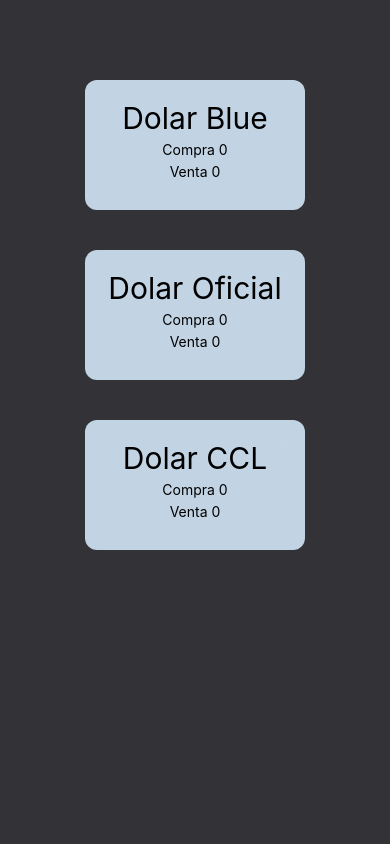
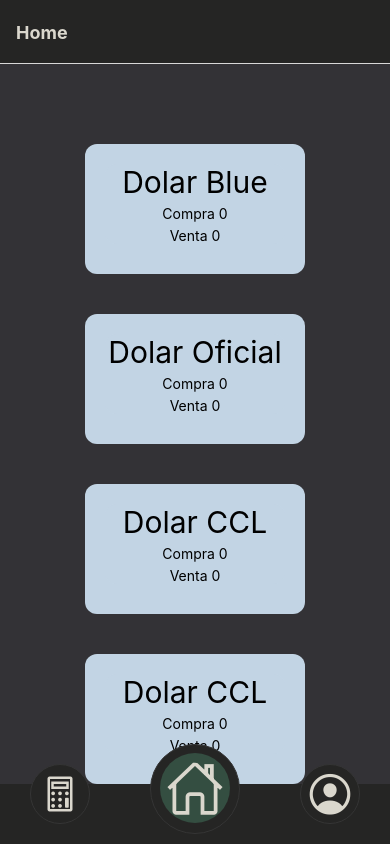
Before and after one commit to juanmarsilva/dolarApp, a React Native app in the folder client/: screen /Home in a window 390 px wide. Built offline with nearby package versions, Linux system fonts and the light colour scheme; no server answers.

Commit message:
NavBar y navegacion de screens, falta ultimar detalles

```diff
--- a/client/App.style.tsx
+++ b/client/App.style.tsx
@@ -24,6 +24,9 @@ const styles = StyleSheet.create({
       borderRadius: 12,
       backgroundColor: '#C2D4E4'
     },
+    title: {
+      backgroundColor: 'transparent',
+    }
   });
 
 export default styles
--- a/client/App.tsx
+++ b/client/App.tsx
@@ -1,18 +1,62 @@
 import React from "react";
-import { ScrollView } from "react-native";
-import styles from "./App.style";
-import Home from "./Screens/Home";
+import store from "./Redux/store";
 import { Provider } from "react-redux";
-import store from "./Redux/store";
+import { NavigationContainer } from "@react-navigation/native";
+import { createNativeStackNavigator } from '@react-navigation/native-stack';
+import Home from "./Screens/HomeScreen";
+import ProfileScreen from "./Screens/ProfileScreen";
+import BalanceScreen from "./Screens/BalanceScreen";
 // https://cors-solucion.herokuapp.com/
 // const URL = 'https://api-dolar-argentina.herokuapp.com/api/'
+
+const Stack = createNativeStackNavigator();
 
 export default function App() {
   return (
     <Provider store={store}>
-      <ScrollView style={styles.container}>
-        <Home />
-      </ScrollView>
+      <NavigationContainer>
+        <Stack.Navigator>
+          <Stack.Screen
+            name="Home"
+            component={Home}
+            options={{title: 'Home',
+              headerStyle: {
+                backgroundColor: '#252524',
+              },
+              headerTintColor: '#dad7cd',
+              headerTitleStyle: {
+                fontWeight: 'bold',
+              },
+            }}
+          />
+          <Stack.Screen
+            name="Profile"
+            component={ProfileScreen}
+            options={{title: 'Profile',
+              headerStyle: {
+                backgroundColor: '#252524',
+              },
+              headerTintColor: '#dad7cd',
+              headerTitleStyle: {
+                fontWeight: 'bold',
+              },
+            }}
+          />
+          <Stack.Screen
+            name="Balance"
+            component={BalanceScreen}
+            options={{title: 'Balance',
+              headerStyle: {
+                backgroundColor: '#252524',
+              },
+              headerTintColor: '#dad7cd',
+              headerTitleStyle: {
+                fontWeight: 'bold',
+              },
+            }}
+          />
+      </Stack.Navigator>
+      </NavigationContainer>
     </Provider>
   );
-}
+};
--- /dev/null
+++ b/client/Components/NavBar.tsx
@@ -0,0 +1,116 @@
+import React from 'react';
+import { View, StyleSheet, Image, Button, Pressable  } from 'react-native';
+import Ionicons from '@expo/vector-icons/Ionicons';
+
+export const NavBar = ({ navigation, route }: any) => {
+
+    return (
+        <View style={styles.container} >
+            <View style={styles.button} >
+                <Pressable onPress={() => navigation.navigate('Balance')}>
+                    <Ionicons name="calculator-outline" size={40} color={icon_color} />
+                    {
+                        route.name === 'Balance'
+                        ? <View style={styles.balance} ></View>
+                        : <></>
+                    }
+                </Pressable>
+            </View>
+            <View style={styles.centralButton} >
+                <Pressable onPress={() => navigation.navigate('Home')}>
+                    <Ionicons name="home-outline" size={60} color={icon_color} />
+                    {
+                        route.name === 'Home'
+                        ? <View style={styles.home} ></View>
+                        : <></>
+                    }
+                </Pressable>
+            </View>
+            <View style={styles.button}>
+                <Pressable onPress={() => navigation.navigate('Profile')}>
+                    <Ionicons name="person-circle-outline" size={50} color={icon_color} />
+                    {
+                        route.name === 'Profile'
+                        ? <View style={styles.profile} ></View>
+                        : <></>
+                    }
+                </Pressable>
+            </View>
+        </View>
+    );
+};
+
+const background_color = '#252524';
+const button_color = '#252524';
+const border_color = '#353535';
+const icon_color = '#dad7cd';
+
+const styles = StyleSheet.create({
+    container: {
+        position: 'relative',
+        backgroundColor: background_color,
+        width: '100%',
+        height: 60,
+        bottom: 0,
+        display: 'flex',
+        flexDirection: 'row',
+        justifyContent: 'space-around',
+    },
+    button: {
+        position: 'relative',
+        width: 60,
+        borderRadius: 50,
+        top: -20,
+        backgroundColor: button_color,
+        borderColor: border_color,
+        borderWidth: .5,
+        justifyContent: 'center',
+        alignItems: 'center'
+    },
+    centralButton: {
+        position: 'relative',
+        width: 90,
+        height: 90,
+        borderRadius: 50,
+        top: -40,
+        backgroundColor: button_color,
+        borderColor: border_color,
+        borderWidth: .5,
+        justifyContent: 'center',
+        alignItems: 'center'
+    },
+    buttons: {
+        backgroundColor: 'transparent',
+        border: 'none',
+    },
+    balance: {
+        position: 'absolute',
+        zIndex: -5,
+        width: 45,
+        height: 45,
+        backgroundColor: '#344e41',
+        borderRadius: 100,
+        top: -1,
+        left: -3,
+    },
+    home: {
+        position: 'absolute',
+        zIndex: -5,
+        width: 70,
+        height: 70,
+        backgroundColor: '#344e41',
+        borderRadius: 100,
+        top: -3,
+        left: -5,
+    },
+    profile: {
+        position: 'absolute',
+        zIndex: -5,
+        width: 45,
+        height: 45,
+        backgroundColor: '#344e41',
+        borderRadius: 100,
+        top: 4,
+        left: 2,
+    }
+});
--- /dev/null
+++ b/client/Screens/BalanceScreen.tsx
@@ -0,0 +1,33 @@
+import React from 'react';
+import { View, Text, StyleSheet } from 'react-native';
+import { NavBar } from '../Components/NavBar';
+
+const BalanceScreen = ({navigation, route}: any) => {
+    return (
+        <View style={styles.container} >
+            <View>
+                <Text style={styles.title}>BALANCE</Text>
+                <Text style={styles.title}>PROXIMAMENTE</Text>
+            </View>
+            <NavBar navigation={navigation} route={route} />
+        </View>
+    );
+};
+
+
+const styles = StyleSheet.create({
+    container: {
+        backgroundColor: '#333236',
+        width: '100%',
+        height:'100%',
+        display: 'flex',
+        justifyContent: 'space-between',
+    },
+    title: {
+        fontSize: 40,
+        color: '#fff',
+        alignSelf: 'center',
+    }
+});
+
+export default BalanceScreen;
--- a/client/Screens/Home.tsx
+++ /dev/null
@@ -1,39 +0,0 @@
-import React, { useEffect } from "react";
-import { View } from "react-native";
-import { Types } from "../Components/Types";
-import styles from "../App.style";
-import { useDispatch, useSelector } from "react-redux";
-import { onTypesOfDolars } from "../Redux/actions";
-import { Loading } from "../Components/Loading";
-
-export default function Home() {
-  const dolar = useSelector<any>((state) => state.dolar);
-  const dispatch = useDispatch<any>();
-
-  useEffect(() => {
-    return dispatch(onTypesOfDolars());
-  }, []);
-
-  const { blue, oficial, ccl }: any = dolar;
-
-  if (
-    !Object.keys(blue).length ||
-    !Object.keys(oficial).length ||
-    !Object.keys(ccl).length
-  )
-    return <Loading />;
-
-  return (
-    <>
-      <View style={styles.firstDiv}>
-        <Types compra={blue.compra} venta={blue.venta} tipo={"Blue"} />
-      </View>
-      <View style={styles.otherDivs}>
-        <Types compra={oficial.compra} venta={oficial.venta} tipo={"Oficial"} />
-      </View>
-      <View style={styles.otherDivs}>
-        <Types compra={ccl.compra} venta={ccl.venta} tipo={"CCL"} />
-      </View>
-    </>
-  );
-}
--- /dev/null
+++ b/client/Screens/HomeScreen.tsx
@@ -0,0 +1,46 @@
+import React, { useEffect } from "react";
+import { View, ScrollView } from 'react-native';
+import { Types } from "../Components/Types";
+import styles from "../App.style";
+import { useDispatch, useSelector } from "react-redux";
+import { onTypesOfDolars } from "../Redux/actions";
+import { Loading } from "../Components/Loading";
+import { NavBar } from "../Components/NavBar";
+
+export default function Home({navigation, route}: any) {
+  const dolar = useSelector<any>((state) => state.dolar);
+  const dispatch = useDispatch<any>();
+
+  useEffect(() => {
+    return dispatch(onTypesOfDolars());
+  }, []);
+
+  const { blue, oficial, ccl }: any = dolar;
+
+  if (
+    !Object.keys(blue).length ||
+    !Object.keys(oficial).length ||
+    !Object.keys(ccl).length
+  )
+    return <Loading />;
+
+  return (
+    <View style={styles.container} >
+      <ScrollView>
+        <View style={styles.firstDiv}>
+          <Types compra={blue.compra} venta={blue.venta} tipo={"Blue"} />
+        </View>
+        <View style={styles.otherDivs}>
+          <Types compra={oficial.compra} venta={oficial.venta} tipo={"Oficial"} />
+        </View>
+        <View style={styles.otherDivs}>
+          <Types compra={ccl.compra} venta={ccl.venta} tipo={"CCL"} />
+        </View>
+        <View style={styles.otherDivs}>
+          <Types compra={ccl.compra} venta={ccl.venta} tipo={"CCL"} />
+        </View>
+      </ScrollView>
+      <NavBar navigation={navigation} route={route} />
+    </View>
+  );
+}
--- /dev/null
+++ b/client/Screens/ProfileScreen.tsx
@@ -0,0 +1,32 @@
+import React from 'react'
+import { View, Text, StyleSheet } from 'react-native';
+import { NavBar } from '../Components/NavBar';
+
+const ProfileScreen = ({ navigation, route }: any ) => {
+    return (
+        <View style={styles.container} >
+            <View>
+                <Text style={styles.title}>PERFIL</Text>
+                <Text style={styles.title}>PROXIMAMENTE</Text>
+            </View>
+            <NavBar navigation={navigation} route={route} />
+        </View>
+    );
+}
+
+const styles = StyleSheet.create({
+    container: {
+        backgroundColor: '#333236',
+        width: '100%',
+        height:'100%',
+        display: 'flex',
+        justifyContent: 'space-between',
+    },
+    title: {
+        fontSize: 40,
+        color: '#fff',
+        alignSelf: 'center',
+    }
+});
+
+export default ProfileScreen;
```
Also changed, not shown: client/package.json (+7 -3 lines), 1 other file (tests, documents, lock files or other folders).
